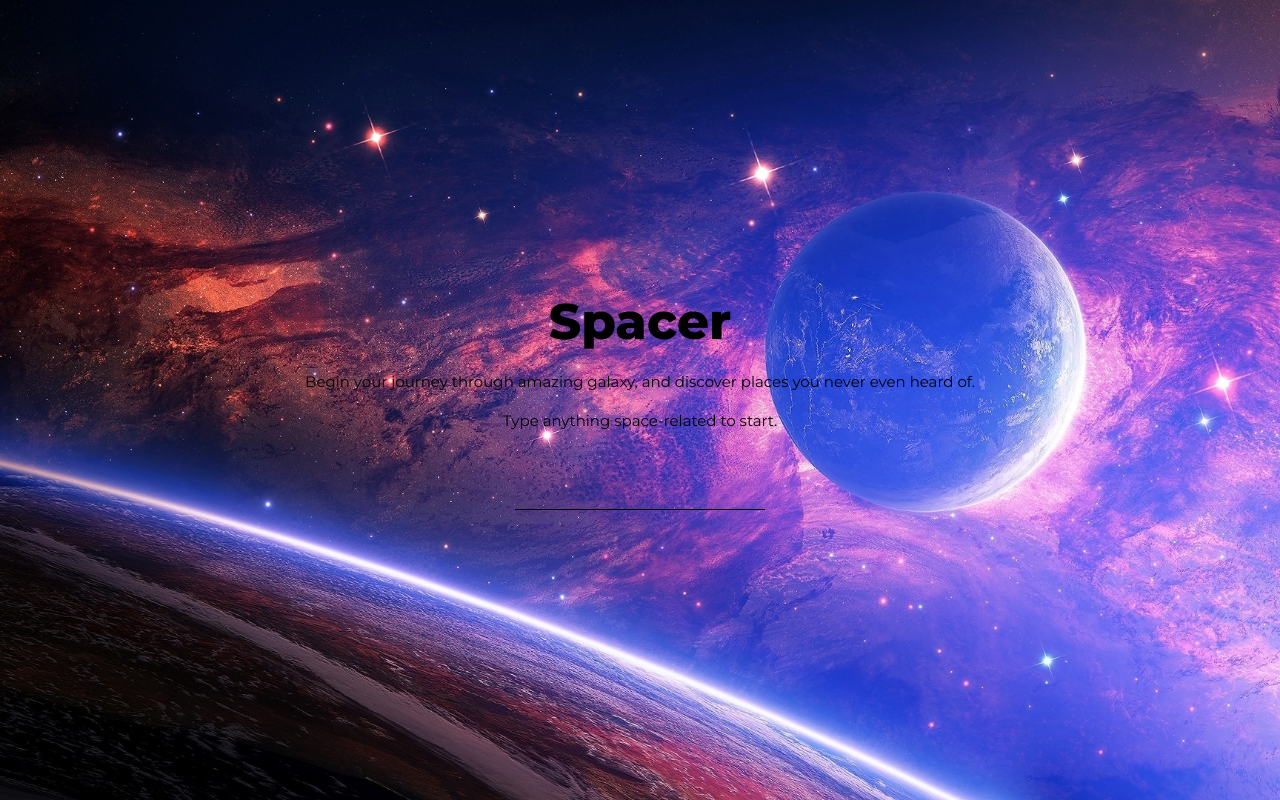
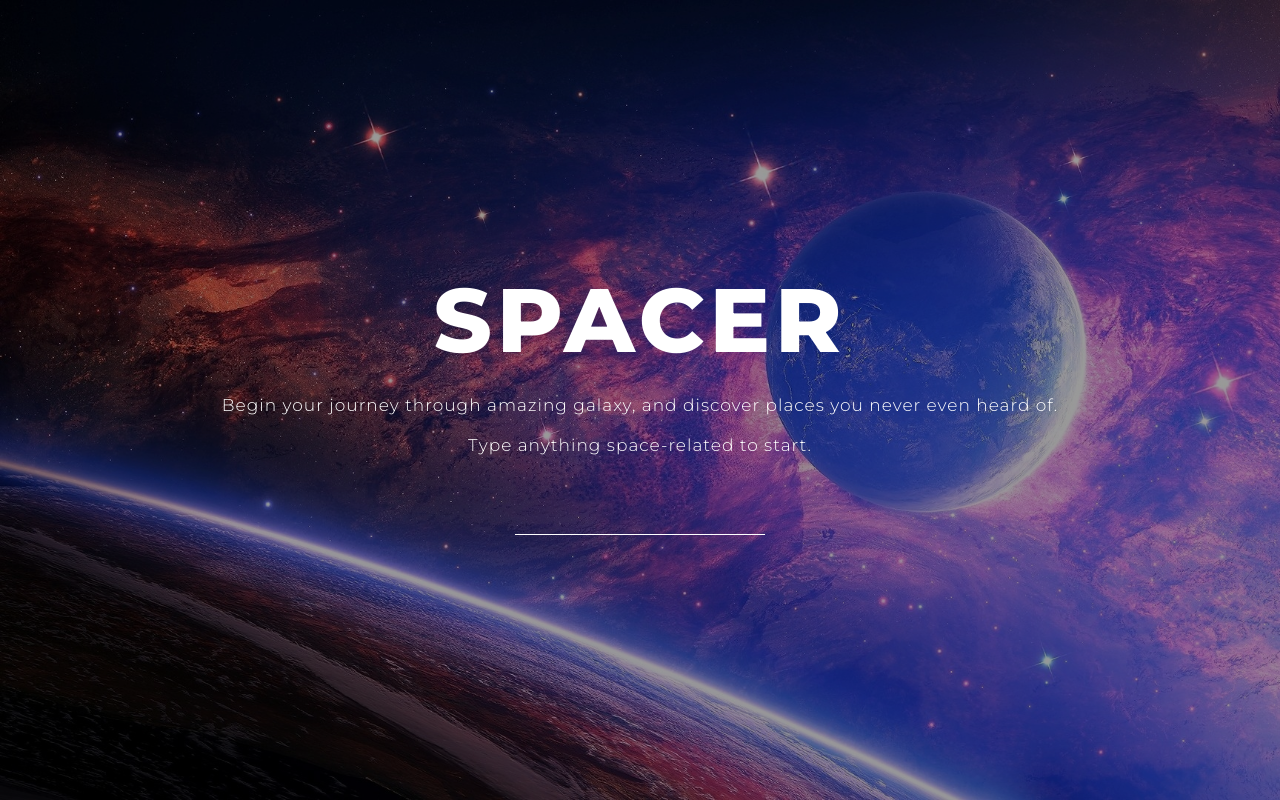
Before and after one commit to PiotrZdziarski/spacervue, a Vue app: page / in a window 1280 px wide. Built offline with nearby package versions, Linux system fonts and the light colour scheme.

Commit message:
End of main page

```diff
--- a/src/App.vue
+++ b/src/App.vue
@@ -1,22 +1,72 @@
 <template>
-<div class="app">
-  <div class="nav">
-<!--    <router-link to="/">spacer</router-link>
-    <router-link to="/about">about</router-link>-->
+  <div class="app">
+      <div class="wrapper">
+        <HeroImage/>
+        <Claim/>
+        <search-input v-model="searchValue" @input="handleInput"/>
+      </div>
   </div>
-  <router-view></router-view>
-</div>
 </template>
 
+<script>
+    import axios from 'axios';
+
+    const API = 'https://images-api.nasa.gov/search';
+    import debounce from 'lodash.debounce';
+    import Claim from "@/components/Claim";
+    import SearchInput from "@/components/SearchInput";
+    import HeroImage from "@/components/HeroImage";
+
+    export default {
+        name: 'Search',
+        components: {
+            HeroImage,
+            Claim,
+            SearchInput
+        },
+        data() {
+            return {
+                searchValue: '',
+                results: [],
+            };
+        },
+        methods: {
+            handleInput: debounce(function() {
+                console.log(this.searchValue);
+                const SELF = this;
+                axios.get(`${API}?q=${this.searchValue}&media_type=image`)
+                    .then(function(response) {
+                        SELF.results = response.data.collection.items;
+                    })
+                    .catch((error) => {
+                        console.log(error);
+                    });
+            }, 500),
+        }
+    };
+</script>
 
 <style lang="scss">
   @import url('https://fonts.googleapis.com/css?family=Montserrat:300,400,600,800');
   * {
     box-sizing: border-box;
+    -webkit-font-smoothing: antialiased;
+    -moz-osx-font-smoothing: grayscale;
   }
   body {
     margin: 0;
     padding: 0;
     font-family: Montserrat, sans-serif;
   }
+
+  .wrapper {
+    display: flex;
+    margin:0;
+    width: 100%;
+    min-height: 100vh;
+    padding: 30px;
+    flex-direction: column;
+    align-items: center;
+    justify-content: center;
+  }
 </style>
--- a/src/components/Claim.vue
+++ b/src/components/Claim.vue
@@ -1,6 +1,6 @@
 <template>
     <div class="claimwrapper">
-        <h1 class="claim">Spacer</h1>
+        <h1 class="claim">SPACER</h1>
         <p class="subclaim">
             Begin your journey through amazing galaxy,
             and discover places you never even heard of.
@@ -24,15 +24,30 @@
         flex-direction: column;
         justify-content: center;
         align-items: center;
+        color:white;
     }
 
     .claim {
         font-size: 50px;
         margin:0;
+        letter-spacing: 5px;
+
+        @media(min-width: 768px) {
+            font-size: 80px;
+        }
+        @media(min-width: 1200px) {
+            font-size: 90px;
+        }
     }
 
     .subclaim {
         margin: 20px 0 0 0;
         font-size: 15px;
+
+        @media(min-width: 768px) {
+            font-size: 17px;
+            letter-spacing: 1px;
+            font-weight: 300;
+        }
     }
 </style>
--- /dev/null
+++ b/src/components/HeroImage.vue
@@ -0,0 +1,33 @@
+<template>
+    <div class="heroImage"></div>
+</template>
+
+<script>
+    export default {
+        name: "HeroImage"
+    }
+</script>
+
+<style lang="scss" scoped>
+    .heroImage {
+        position: fixed;
+        top: 0;
+        z-index: -1;
+        width: 100%;
+        height: 100vh;
+        background-image: url("../assets/background.jpg");
+        background-repeat: no-repeat;
+        background-size: cover;
+    }
+
+    .heroImage::after {
+        content: '';
+        background: rgba(0,0,0, .4);
+        position: absolute;
+        top: 0;
+        left: 0;
+        z-index: 1;
+        width: 100%;
+        height: 100vh;
+    }
+</style>
--- a/src/components/SearchInput.vue
+++ b/src/components/SearchInput.vue
@@ -1,33 +1,53 @@
 <template>
-    <div class="searchWrapper">
-        <input
-            id="search"
-            v-model="searchValue"
-            name="search"
-            @input="handleInput"
-        />
-    </div>
+    <input
+        id="search"
+        name="search"
+        :value="value"
+        @input="handleChange"
+    />
 </template>
 
 <script>
     export default {
-        name: "SearchInput"
-    }
+        name: "SearchInput",
+        props: {
+            value: {
+                type: String,
+                required: true,
+            },
+        },
+        methods: {
+            handleChange(e) {
+                this.$emit('input', e.target.value);
+            },
+        },
+    };
 </script>
 
 <style lang="scss" scoped>
-    .searchWrapper {
+    input {
         width: 250px;
         margin-top: 50px;
         display: flex;
-        flex-direction: column;
-    }
-
-    input {
         height: 30px;
         border: 0;
         background: none;
-        border-bottom: 1px solid black;
+        text-align: center;
+        font-weight: 300;
+        font-family: 'Montserrat', sans-serif;
+        font-size: 18px;
+        color:white;
+        border-bottom: 1px solid white;
+        transition: box-shadow .3s ease-out;
+
+        @media (min-width: 1024px) {
+            font-weight: 400;
+        }
+    }
+
+    input:focus {
+        outline: none;
+        box-shadow: 0 10px 20px -8px rgba(255,255,255, .5);
     }
 
     label {
--- a/src/main.js
+++ b/src/main.js
@@ -1,10 +1,8 @@
 import Vue from 'vue';
 import App from './App.vue';
-import router from './router';
 
 Vue.config.productionTip = false;
 
 new Vue({
-  router,
   render: h => h(App),
 }).$mount('#app');
--- a/src/router.js
+++ /dev/null
@@ -1,15 +0,0 @@
-import Vue from 'vue';
-import Router from 'vue-router';
-import Home from './views/Search.vue';
-
-Vue.use(Router);
-
-export default new Router({
-  routes: [
-    {
-      path: '/',
-      name: 'home',
-      component: Home,
-    },
-  ],
-});
--- a/src/views/Search.vue
+++ /dev/null
@@ -1,56 +0,0 @@
-<template>
-   <div class="wrapper">
-       <Claim/>
-       <search-input/>
-   </div>
-</template>
-
-<script>
-import axios from 'axios';
-
-const API = 'https://images-api.nasa.gov/search';
-import debounce from 'lodash.debounce';
-import Claim from "@/components/Claim";
-import SearchInput from "@/components/SearchInput";
-
-export default {
-   name: 'Search',
-    components: {
-        Claim,
-        SearchInput
-    },
-    data() {
-       return {
-           searchValue: '',
-           results: [],
-       };
-   },
-   methods: {
-       handleInput: debounce(function() {
-           const SELF = this;
-           axios.get(`${API}?q=${this.searchValue}&media_type=image`)
-               .then(function(response) {
-                   SELF.results = response.data.collection.items;
-               })
-               .catch((error) => {
-                   console.log(error);
-           });
-       }, 500),
-   }
-};
-</script>
-<style lang="scss" scoped>
-    .wrapper {
-        display: flex;
-        margin:0;
-        width: 100%;
-        height: 100vh;
-        padding: 30px;
-        flex-direction: column;
-        align-items: center;
-        justify-content: center;
-        background-image: url("../assets/background.jpg");
-        background-repeat: no-repeat;
-        background-size: cover;
-    }
-</style>
```
